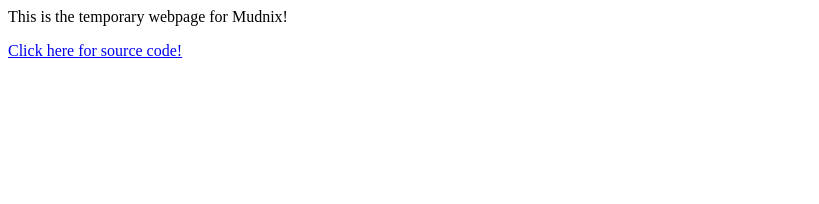
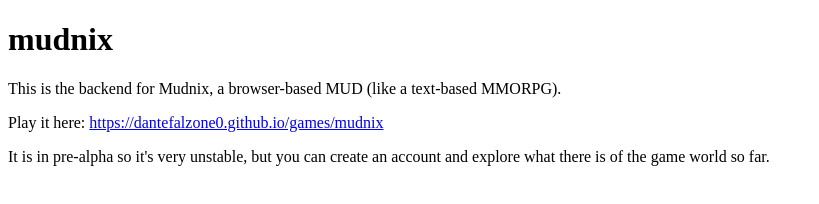
Before and after one commit to DanteFalzone0/mudnix, a plain HTML site: page static/index.html in a window 1280 px wide. Shown: the whole page, without its empty margins (0-819 px from the left). Drawn offline with Linux system fonts and the light colour scheme.

Commit message:
updated webpage

```diff
--- a/static/index.html
+++ b/static/index.html
@@ -1,10 +1,15 @@
 <!DOCTYPE html>
 <html>
   <body>
-    This is the temporary webpage for Mudnix!
+    <h1>mudnix</h1>
     <p>
-    <a href="https://github.com/DanteFalzone0/mudnix">
-      Click here for source code!
-    </a>
+      This is the backend for Mudnix, a browser-based MUD (like a text-based MMORPG).
+    </p>
+    <p>
+      Play it here: <a href="https://dantefalzone0.github.io/games/mudnix">https://dantefalzone0.github.io/games/mudnix</a>
+    </p>
+    <p>
+      It is in pre-alpha so it's very unstable, but you can create an account and explore what there is of the game world so far.
+    </p>
   </body>
 </html>
```
